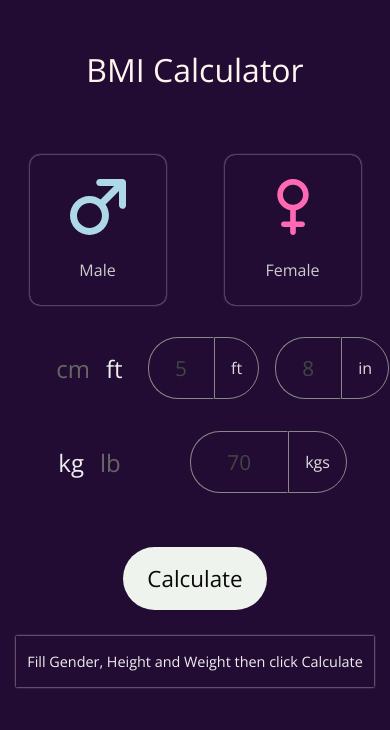
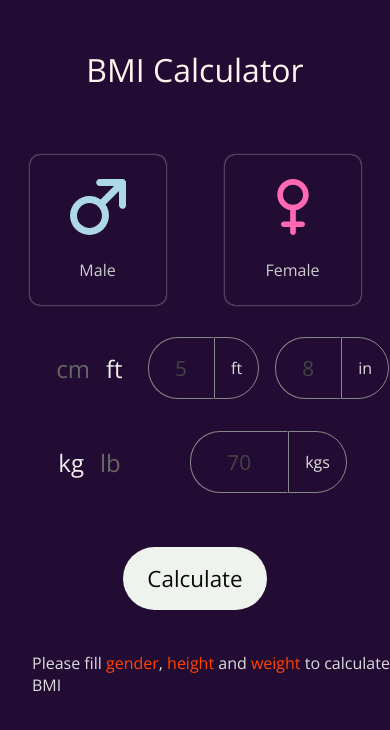
Before and after one commit to halfdrownedbiscuit/bmi-calculator, a React (Create React App) app: page / in a window 390 px wide. Shown: the top 730 px of the page. Built offline with nearby package versions, Linux system fonts and the light colour scheme.

Commit message:
status text changes

```diff
--- a/src/components/Calculator/Calculator.module.scss
+++ b/src/components/Calculator/Calculator.module.scss
@@ -169,6 +169,7 @@
     width: 100vw;
     padding: 0;
     padding-top: 2rem;
+    overflow-y: scroll !important;
     .InputSection {
       .InputMeasure {
         position: relative;
--- a/src/components/Calculator/Calculator.tsx
+++ b/src/components/Calculator/Calculator.tsx
@@ -26,6 +26,7 @@ import {
   HEIGHT_UNITS,
   WEIGHT_UNITS
 } from 'consts';
+import Status from './Status';
 
 const Calculator = () => {
   //store
@@ -49,6 +50,9 @@ const Calculator = () => {
   const isFemale = gender === GENDER.FEMALE;
   const isFtIn = heightUnits === HEIGHT_UNITS.FT;
   const isKgs = weightUnits === WEIGHT_UNITS.KG;
+  const hasGender = useRecoilValue(_gender) != null;
+  const hasHeight = heightM > 0;
+  const hasWeight = weightKg > 0;
 
   const onValueChange = (
     event: ChangeEvent<HTMLInputElement>,
@@ -179,9 +183,11 @@ const Calculator = () => {
         </div>
       </div>
       {isMobile && !isResultOpen ? (
-        <div className={styles.Requirements}>
-          Fill Gender, Height and Weight then click Calculate
-        </div>
+        <Status
+          hasGender={hasGender}
+          hasHeight={hasHeight}
+          hasWeight={hasWeight}
+        />
       ) : null}
     </div>
   );
--- a/src/components/Calculator/Result/Result.module.scss
+++ b/src/components/Calculator/Result/Result.module.scss
@@ -40,26 +40,6 @@
   }
 }
 
-.Nothing {
-  @extend .FlexColumn, .FlexJustifyCenter, .FlexAlignCenter, .ContentFont;
-  font-size: 2rem;
-  .FillSection {
-    @extend .FlexColumn, .FlexJustifyCenter, .FlexAlignCenter, .ContentFont;
-    display: inline;
-    // border: 1px solid #ddd;
-    box-shadow: 0 0 1px #333;
-    border-radius: 15px;
-    padding: 2rem;
-    // background: orangered;
-    color: #333;
-    font-size: 1rem;
-    .ToFill {
-      display: inline;
-      color: orangered;
-    }
-  }
-}
-
 @media only screen and (max-width: 600px) {
   .Result {
     padding-top: 3rem;
--- a/src/components/Calculator/Result/Result.tsx
+++ b/src/components/Calculator/Result/Result.tsx
@@ -11,6 +11,7 @@ import {
   _gender
 } from 'store/atoms';
 import utils from 'utils';
+import Status from '../Status';
 
 import styles from './Result.module.scss';
 
@@ -38,7 +39,7 @@ const Result = () => {
     !hasWeight
   ) {
     return (
-      <Nothing
+      <Status
         hasHeight={hasHeight}
         hasWeight={hasWeight}
         hasGender={hasGender}
@@ -98,77 +99,4 @@ const Result = () => {
   );
 };
 
-const Nothing = ({
-  hasHeight,
-  hasWeight,
-  hasGender
-}: {
-  hasHeight: boolean;
-  hasWeight: boolean;
-  hasGender: boolean;
-}) => {
-  if (hasGender && hasHeight && hasWeight) {
-    return (
-      <div className={styles.Nothing}>
-        <div className={styles.FillSection}>Ready to Calculate</div>
-      </div>
-    );
-  }
-  return (
-    <div className={styles.Nothing}>
-      <div className={styles.FillSection}>
-        {calcFillMessage(hasGender, hasHeight, hasWeight)}
-      </div>
-    </div>
-  );
-};
-
-const calcFillMessage = (
-  hasGender: boolean,
-  hasHeight: boolean,
-  hasWeight: boolean
-) => {
-  // hack to get no. of fill in message fields
-  let count = Number(!hasGender) + Number(!hasHeight) + Number(!hasWeight);
-  let fields;
-  if (count == 3) {
-    fields = (
-      <>
-        <span className={styles.ToFill}>gender</span>
-        {', '}
-        <span className={styles.ToFill}>height</span>
-        {' and '}
-        <span className={styles.ToFill}>weight</span>{' '}
-      </>
-    );
-  } else if (count == 1) {
-    fields = (
-      <>
-        {!hasGender ? <span className={styles.ToFill}>gender</span> : null}
-        {!hasWeight ? <span className={styles.ToFill}>weight</span> : null}
-        {!hasHeight ? <span className={styles.ToFill}>height</span> : null}{' '}
-      </>
-    );
-  } else {
-    let errs = [];
-    if (!hasGender) {
-      errs.push('gender');
-    }
-    if (!hasHeight) {
-      errs.push('height');
-    }
-    if (!hasWeight) {
-      errs.push('weight');
-    }
-    fields = (
-      <>
-        <span className={styles.ToFill}>{errs[0]}</span>
-        {' and '}
-        <span className={styles.ToFill}>{errs[1]}</span>{' '}
-      </>
-    );
-  }
-  return <>Please fill {fields} to calculate BMI</>;
-};
-
 export default Result;
--- /dev/null
+++ b/src/components/Calculator/Status/Status.module.scss
@@ -0,0 +1,46 @@
+@import 'styles/_base.scss';
+
+.Status {
+  @extend .FlexColumn, .FlexJustifyCenter, .FlexAlignCenter, .ContentFont;
+  font-size: 2rem;
+  .FillSection {
+    @extend .FlexColumn, .FlexJustifyCenter, .FlexAlignCenter, .ContentFont;
+    display: inline;
+    // border: 1px solid #ddd;
+    box-shadow: 0 0 1px #333;
+    border-radius: 15px;
+    padding: 2rem;
+    // background: orangered;
+    color: #333;
+    font-size: 1rem;
+    .ToFill {
+      display: inline;
+      color: orangered;
+    }
+  }
+}
+
+@media only screen and (max-width: 600px) {
+  .Status {
+    // position: fixed;
+    // bottom: 0rem;
+    width: calc(100vw - 2rem);
+    font-size: 1rem;
+    // padding: 0.5rem;
+    margin: 1rem;
+    margin-bottom: 2rem;
+    padding: 1rem;
+    // background: #ddd;
+    .FillSection {
+      padding: 0rem;
+      // background: orangered;
+      color: #ddd !important;
+      box-shadow: none;
+      font-size: 1rem;
+      .ToFill {
+        display: inline;
+        color: orangered;
+      }
+    }
+  }
+}
--- /dev/null
+++ b/src/components/Calculator/Status/Status.tsx
@@ -0,0 +1,77 @@
+import React from 'react';
+import styles from './Status.module.scss';
+
+const Status = ({
+  hasHeight,
+  hasWeight,
+  hasGender
+}: {
+  hasHeight: boolean;
+  hasWeight: boolean;
+  hasGender: boolean;
+}) => {
+  if (hasGender && hasHeight && hasWeight) {
+    return (
+      <div className={styles.Status}>
+        <div className={styles.FillSection}>Ready to Calculate</div>
+      </div>
+    );
+  }
+  return (
+    <div className={styles.Status}>
+      <div className={styles.FillSection}>
+        {calcFillMessage(hasGender, hasHeight, hasWeight)}
+      </div>
+    </div>
+  );
+};
+
+const calcFillMessage = (
+  hasGender: boolean,
+  hasHeight: boolean,
+  hasWeight: boolean
+) => {
+  // hack to get no. of fill in message fields
+  let count = Number(!hasGender) + Number(!hasHeight) + Number(!hasWeight);
+  let fields;
+  if (count == 3) {
+    fields = (
+      <>
+        <span className={styles.ToFill}>gender</span>
+        {', '}
+        <span className={styles.ToFill}>height</span>
+        {' and '}
+        <span className={styles.ToFill}>weight</span>{' '}
+      </>
+    );
+  } else if (count == 1) {
+    fields = (
+      <>
+        {!hasGender ? <span className={styles.ToFill}>gender</span> : null}
+        {!hasWeight ? <span className={styles.ToFill}>weight</span> : null}
+        {!hasHeight ? <span className={styles.ToFill}>height</span> : null}{' '}
+      </>
+    );
+  } else {
+    let errs = [];
+    if (!hasGender) {
+      errs.push('gender');
+    }
+    if (!hasHeight) {
+      errs.push('height');
+    }
+    if (!hasWeight) {
+      errs.push('weight');
+    }
+    fields = (
+      <>
+        <span className={styles.ToFill}>{errs[0]}</span>
+        {' and '}
+        <span className={styles.ToFill}>{errs[1]}</span>{' '}
+      </>
+    );
+  }
+  return <>Please fill {fields} to calculate BMI</>;
+};
+
+export default Status;
--- /dev/null
+++ b/src/components/Calculator/Status/index.ts
@@ -0,0 +1,3 @@
+import Status from './Status';
+
+export default Status;
```
Also changed, not shown: 1 other file (tests, documents, lock files or other folders).
